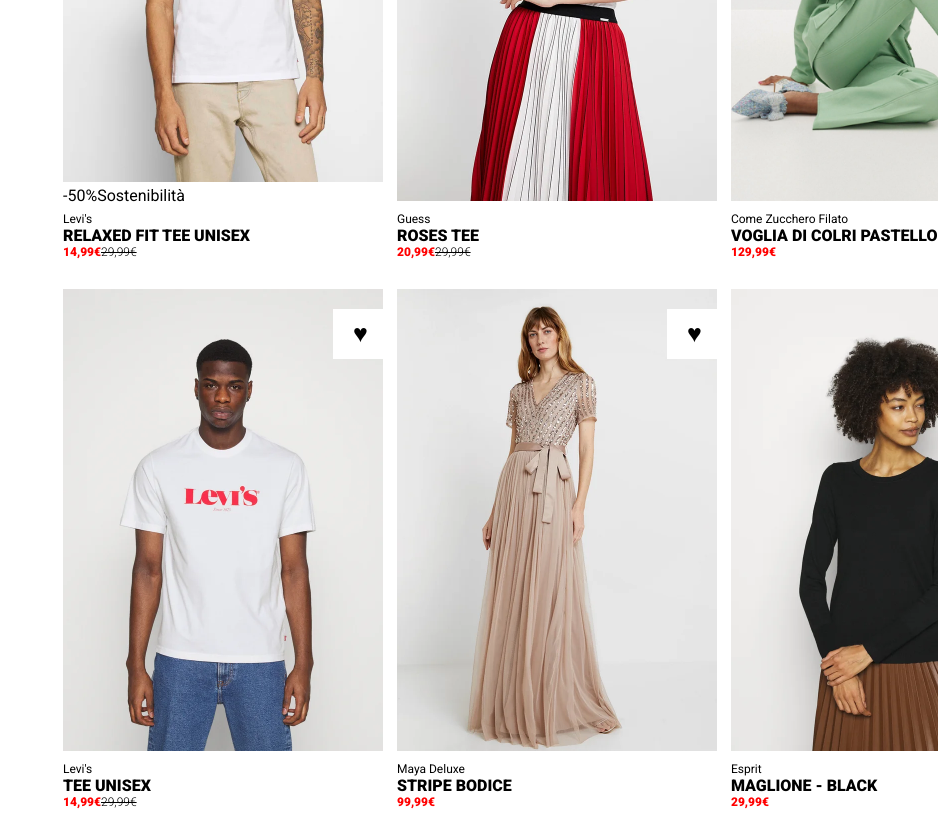
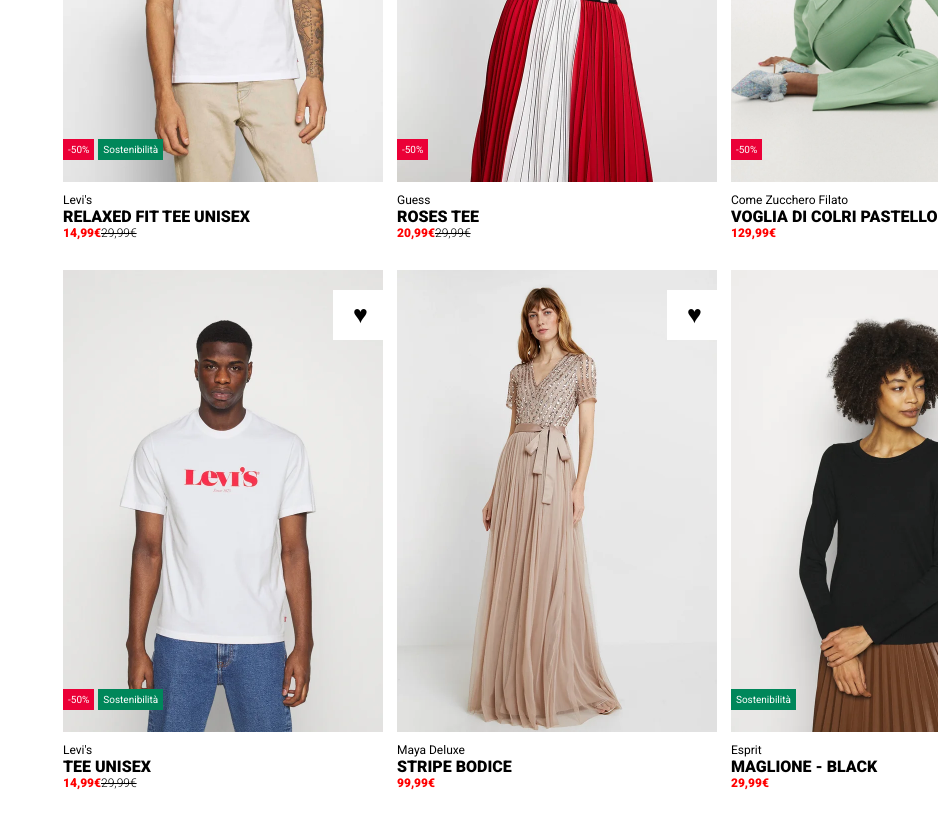
Before and after one commit to AlessandroDesideri/html-css-boolando, a plain HTML site: page index.html in a window 1280 px wide. Shown: the part 380-1219 px from the top of the page, without its empty margins (342-1280 px from the left). Drawn offline with Linux system fonts and the light colour scheme.

Commit message:
Inserimento Tag

```diff
--- a/css/style.css
+++ b/css/style.css
@@ -37,6 +37,26 @@
     padding-left: 20px;
 }
 
+.tag{
+    position: absolute;
+    bottom: 110px;
+}
+.sale{
+    display: inline-block;
+    background-color:#EB0037;
+    color: white;
+    padding: 5px;
+    font-size: 10px;
+}
+
+.eco{
+    display: inline-block;
+    background-color: #00875A;
+    color: white;
+    padding: 5px;
+    font-size: 10px;
+}
+
 .marca{
     font-size: 12px;
     margin-top: 7px;
--- a/index.html
+++ b/index.html
@@ -12,35 +12,58 @@
 </head>
 <body>
     <div class="img-container">
+
+        <!-- Primo vestito -->
         <div class="imagebox">
             <img src="./img/1.webp" alt="">
             <div class="cuore">&#9829</div>
-            <div class="sale">-50%<span>Sostenibilità</span></div>
+            <div class="tag">
+                <div class="sale">-50%</div>
+                <div class="eco">Sostenibilità</div>
+            </div>
             <p class="marca">Levi's</p>
             <p class="nome">RELAXED FIT TEE UNISEX</p>
             <p class="prezzo">14,99€<span>29,99€</span></p>
         </div>
+
+        <!-- Secondo Vestito -->
         <div class="imagebox">
             <img src="./img/2.webp" alt="">
             <div class="cuore">&#9829</div>
+            <div class="tag">
+                <div class="sale">-50%</div>
+            </div>
             <p class="marca">Guess</p>
             <p class="nome">ROSES TEE</p>
             <p class="prezzo">20,99€<span>29,99€</span></p>
         </div>
+
+        <!-- Terzo Vestito -->
         <div class="imagebox">
             <img src="./img/3.webp" alt="">
             <div class="cuore">&#9829</div>
+            <div class="tag">
+                <div class="sale">-50%</div>
+            </div>
             <p class="marca">Come Zucchero Filato</p>
             <p class="nome">VOGLIA DI COLRI PASTELLO</p>
             <p class="prezzo">129,99€</p>
         </div>
+
+        <!-- Quarto Vestito -->
         <div class="imagebox">
             <img src="./img/4.webp" alt="">
             <div class="cuore">&#9829</div>
+            <div class="tag">
+                <div class="sale">-50%</div>
+                <div class="eco">Sostenibilità</div>
+            </div>
             <p class="marca">Levi's</p>
             <p class="nome">TEE UNISEX</p>
             <p class="prezzo">14,99€<span>29,99€</span></p>
         </div>
+
+        <!-- Quinto Vestito -->
         <div class="imagebox">
             <img src="./img/5.webp" alt="">
             <div class="cuore">&#9829</div>
@@ -48,9 +71,14 @@
             <p class="nome">STRIPE BODICE</p>
             <p class="prezzo">99,99€</p>
         </div>
+
+        <!-- Sesto Vestito -->
         <div class="imagebox">
             <img src="./img/6.webp" alt="">
             <div class="cuore">&#9829</div>
+            <div class="tag">
+                <div class="eco">Sostenibilità</div>
+            </div>
             <p class="marca">Esprit</p>
             <p class="nome">MAGLIONE - BLACK</p>
             <p class="prezzo">29,99€</p>
```
